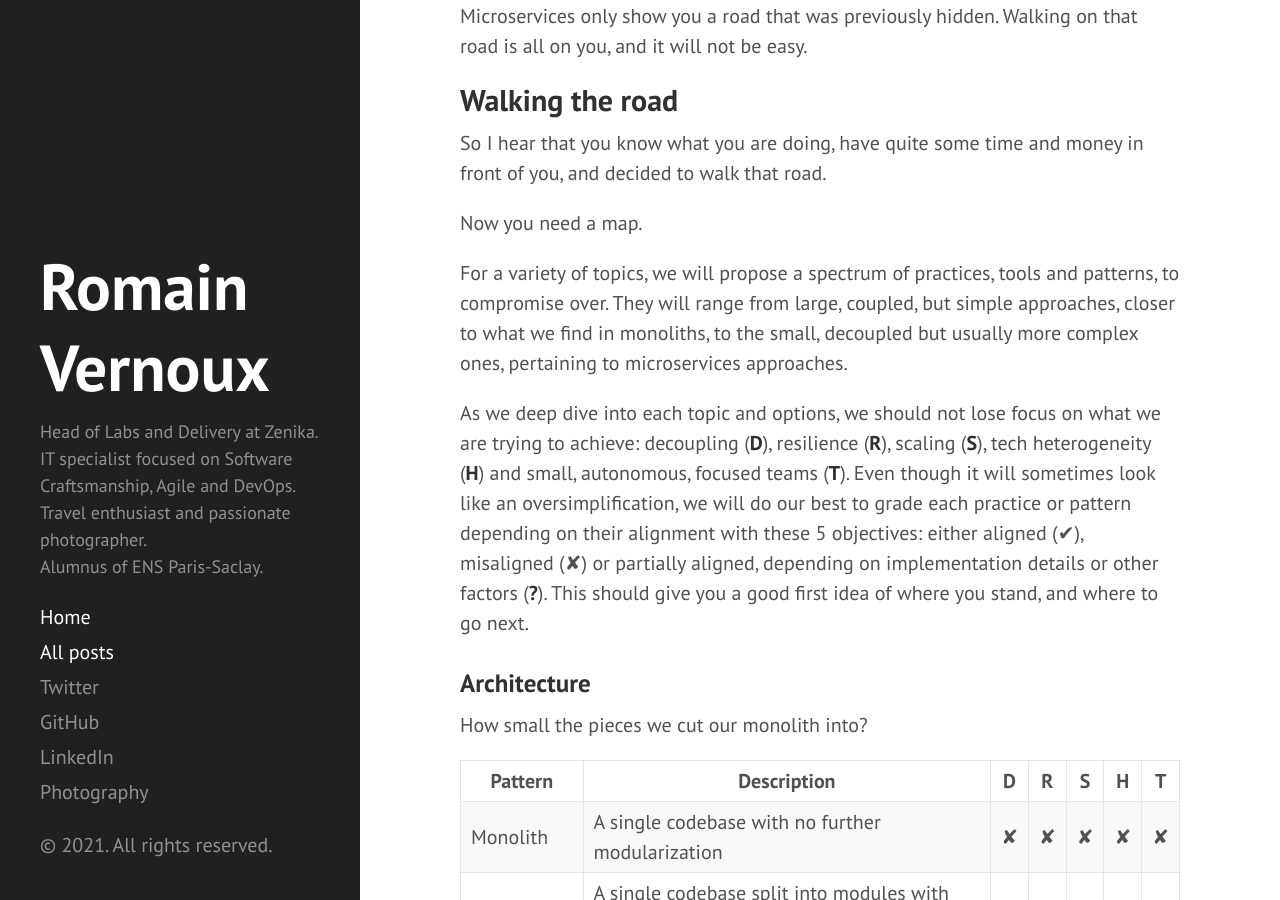
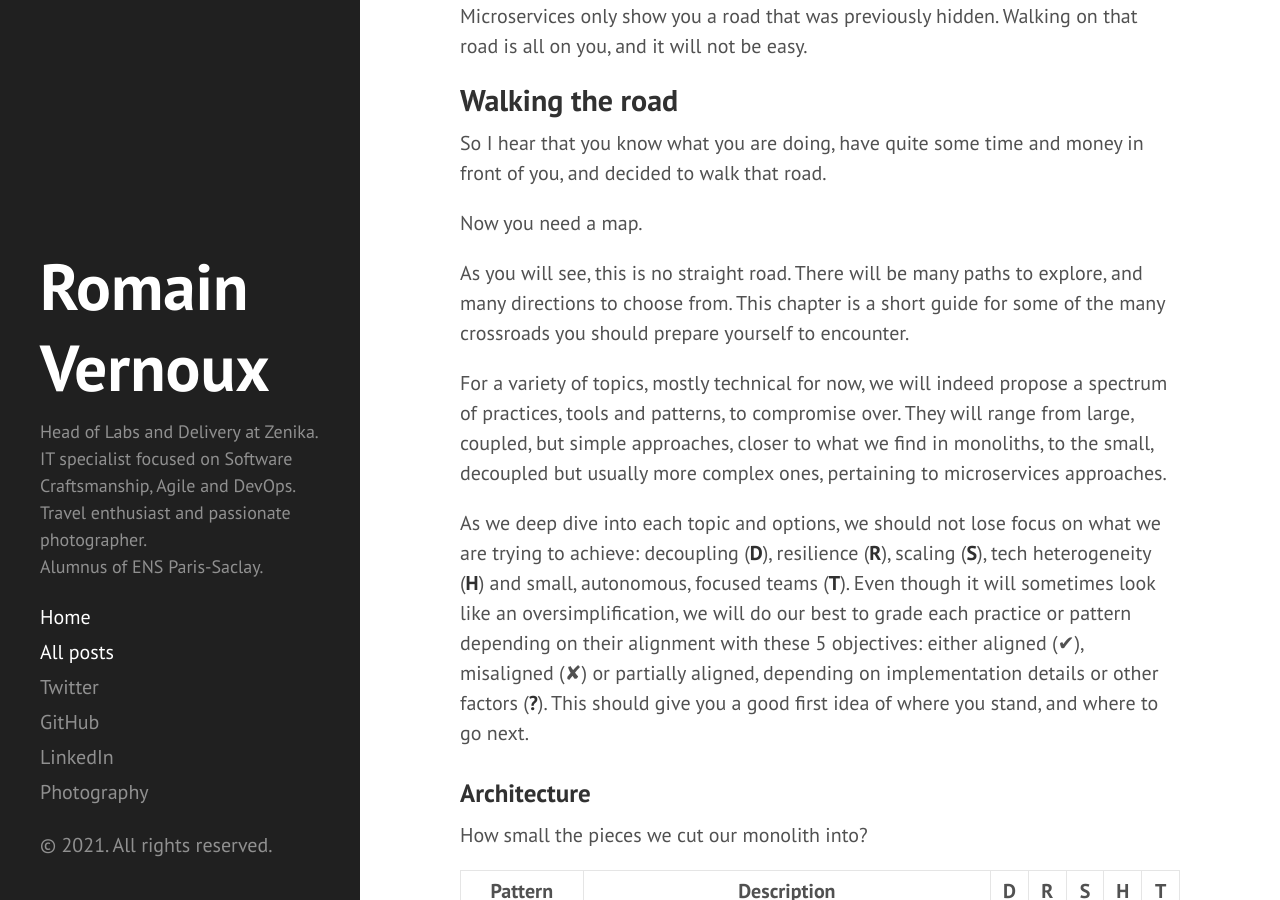
Before and after one commit to RomainVernoux/RomainVernoux.github.io, a Jekyll site: the page built from _posts/2021-02-28-road-to-microservices.md, in a window 1280 px wide and 900 px high, scrolled down 8744 px. Built offline with Jekyll 4.4.1, drawn with Linux system fonts in a browser that asks for light colours.

Commit message:
Address some feedback

```diff
--- a/_posts/2021-02-28-road-to-microservices.md
+++ b/_posts/2021-02-28-road-to-microservices.md
@@ -186,7 +186,10 @@ So I hear that you know what you are doing, have quite some time and money in fr
 
 Now you need a map.
 
-For a variety of topics, we will propose a spectrum of practices, tools and patterns, to compromise over.
+As you will see, this is no straight road. There will be many paths to explore, and many directions to choose from.
+This chapter is a short guide for some of the many crossroads you should prepare yourself to encounter.
+
+For a variety of topics, mostly technical for now, we will indeed propose a spectrum of practices, tools and patterns, to compromise over.
 They will range from large, coupled, but simple approaches, closer to what we find in monoliths, to the small, decoupled but usually more complex ones, pertaining to microservices approaches.
 
 As we deep dive into each topic and options, we should not lose focus on what we are trying to achieve: decoupling (**D**), resilience (**R**), scaling (**S**), tech heterogeneity (**H**) and small, autonomous, focused teams (**T**).
```
